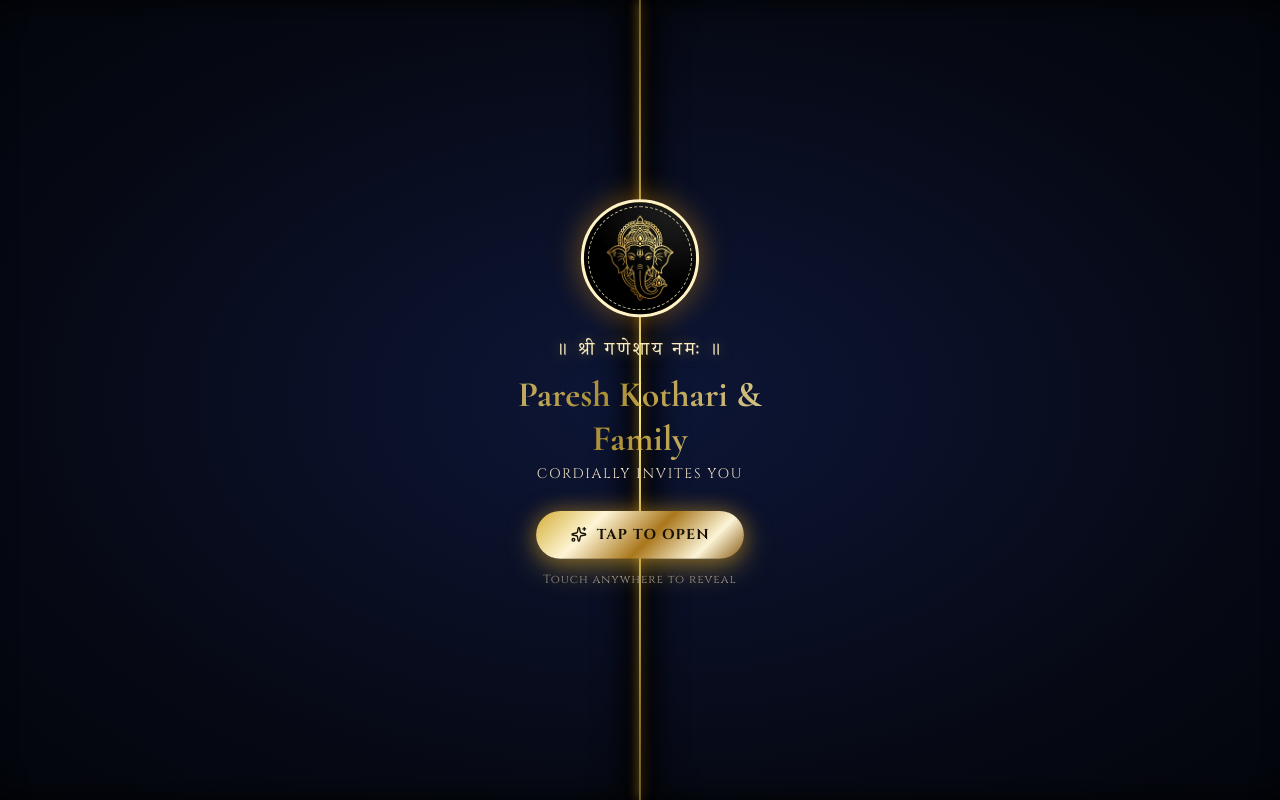
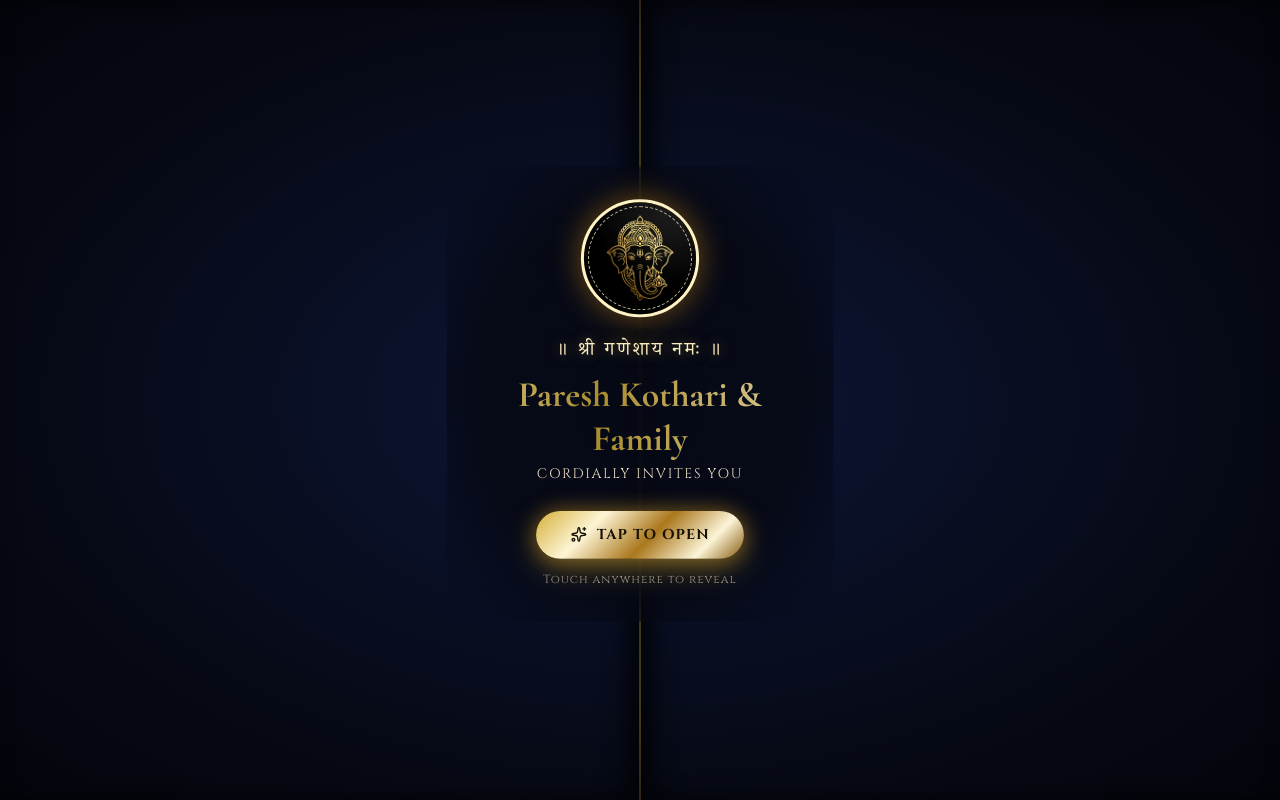
Before and after one commit to Rajkothari200/Ganpati-Invitation, a React (Vite) app: page / in a window 1280 px wide. Shown: the top 800 px of the page. Built offline with nearby package versions, Linux system fonts and the light colour scheme.

Commit message:
style: soften center gate seam and add radial shield so line never cuts through text

```diff
--- a/src/components/TapToOpenOverlay.jsx
+++ b/src/components/TapToOpenOverlay.jsx
@@ -78,26 +78,25 @@ export default function TapToOpenOverlay({ onOpen }) {
           transition: "transform 1.3s cubic-bezier(0.76, 0, 0.24, 1)",
           willChange: "transform",
           zIndex: 1,
-          borderRight: "1px solid rgba(212, 175, 55, 0.5)",
+          borderRight: "1px solid rgba(212, 175, 55, 0.2)",
           boxShadow: isOpening
             ? "none"
-            : "inset -16px 0 30px rgba(0, 0, 0, 0.85), 1px 0 10px rgba(212, 175, 55, 0.3)"
+            : "inset -12px 0 25px rgba(0, 0, 0, 0.75)"
         }}
       />
 
-      {/* Center Royal Gate Seam Line */}
+      {/* Center Subtle Royal Gate Seam Line */}
       <div
         style={{
           position: "absolute",
           top: 0,
           bottom: 0,
           left: "50%",
-          width: "2px",
+          width: "1px",
           transform: "translateX(-50%)",
           background:
-            "linear-gradient(180deg, transparent 0%, rgba(212, 175, 55, 0.3) 12%, rgba(254, 240, 138, 0.95) 50%, rgba(212, 175, 55, 0.3) 88%, transparent 100%)",
-          boxShadow: "0 0 12px rgba(245, 158, 11, 0.7)",
-          opacity: isOpening ? 0 : 1,
+            "linear-gradient(180deg, transparent 0%, rgba(212, 175, 55, 0.35) 10%, rgba(212, 175, 55, 0.18) 50%, rgba(212, 175, 55, 0.35) 90%, transparent 100%)",
+          opacity: isOpening ? 0 : 0.75,
           transition: "opacity 0.4s ease",
           zIndex: 2,
           pointerEvents: "none"
@@ -118,10 +117,10 @@ export default function TapToOpenOverlay({ onOpen }) {
           transition: "transform 1.3s cubic-bezier(0.76, 0, 0.24, 1)",
           willChange: "transform",
           zIndex: 1,
-          borderLeft: "1px solid rgba(212, 175, 55, 0.5)",
+          borderLeft: "1px solid rgba(212, 175, 55, 0.2)",
           boxShadow: isOpening
             ? "none"
-            : "inset 16px 0 30px rgba(0, 0, 0, 0.85), -1px 0 10px rgba(212, 175, 55, 0.3)"
+            : "inset 12px 0 25px rgba(0, 0, 0, 0.75)"
         }}
       />
 
@@ -142,8 +141,11 @@ export default function TapToOpenOverlay({ onOpen }) {
           flexDirection: "column",
           alignItems: "center",
           textAlign: "center",
-          padding: "20px",
-          width: "min(360px, 90vw)",
+          padding: "32px 24px",
+          width: "min(380px, 92vw)",
+          borderRadius: "28px",
+          background:
+            "radial-gradient(ellipse at center, rgba(6, 9, 20, 0.95) 0%, rgba(6, 9, 20, 0.88) 60%, transparent 92%)",
           pointerEvents: "auto"
         }}
       >
```
